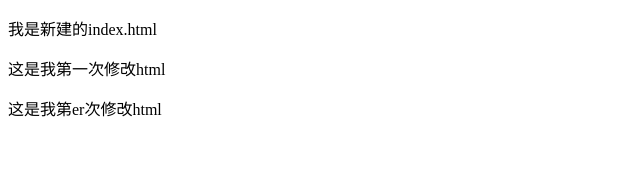
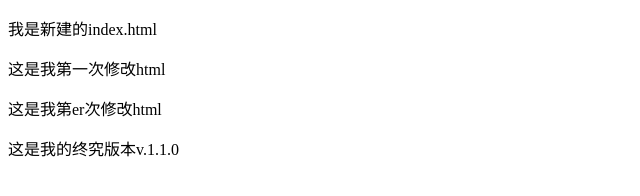
Before and after one commit to Dalianyyq/git-test, a plain HTML site: page index.html in a window 1280 px wide. Shown: the whole page, without its empty margins (0-640 px from the left). Drawn offline with Linux system fonts and the light colour scheme.

Commit message:
终究版本，最后一次修改,v.1.1.0
：eq

```diff
--- a/index.html
+++ b/index.html
@@ -9,6 +9,7 @@
 		<p>我是新建的index.html</p>
 		<p>这是我第一次修改html</p>
 		<p>这是我第er次修改html</p>
+		<p>这是我的终究版本v.1.1.0</p>
 	</div>
 </body>
 </html>
```
